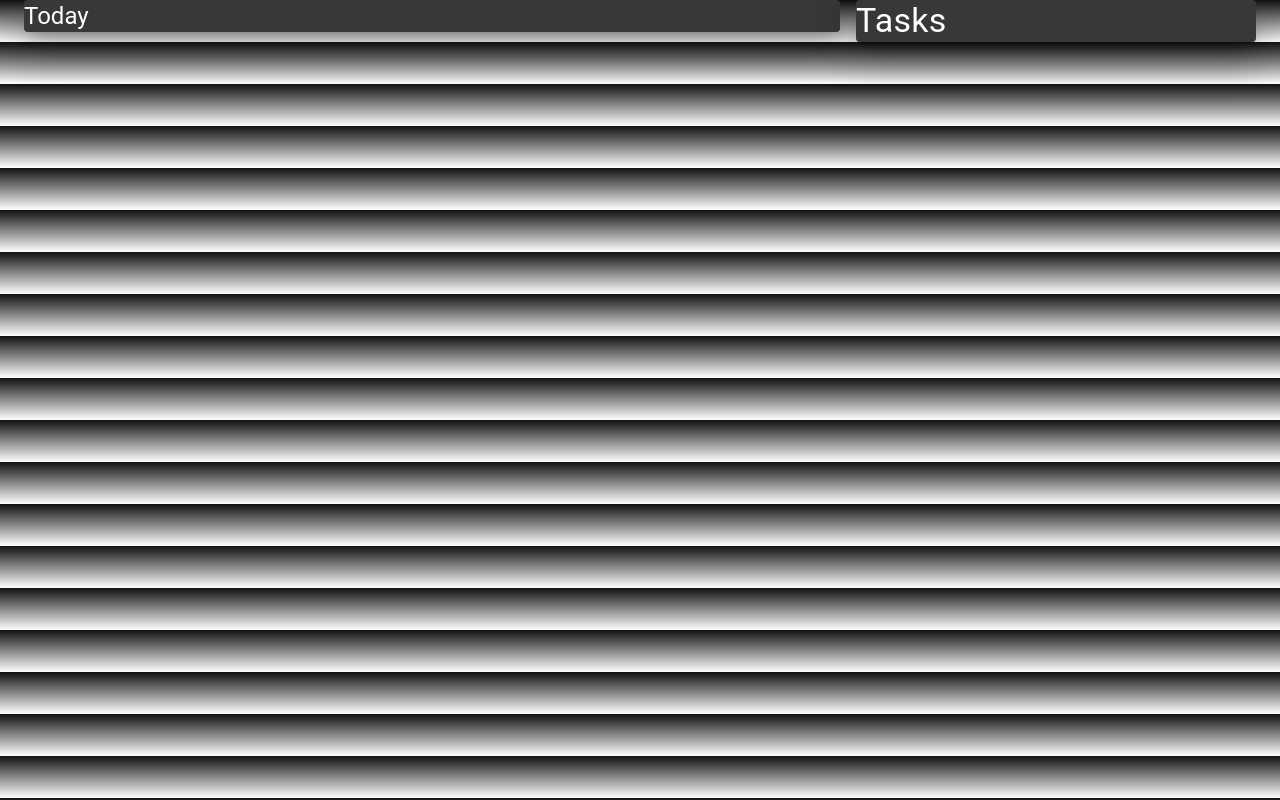
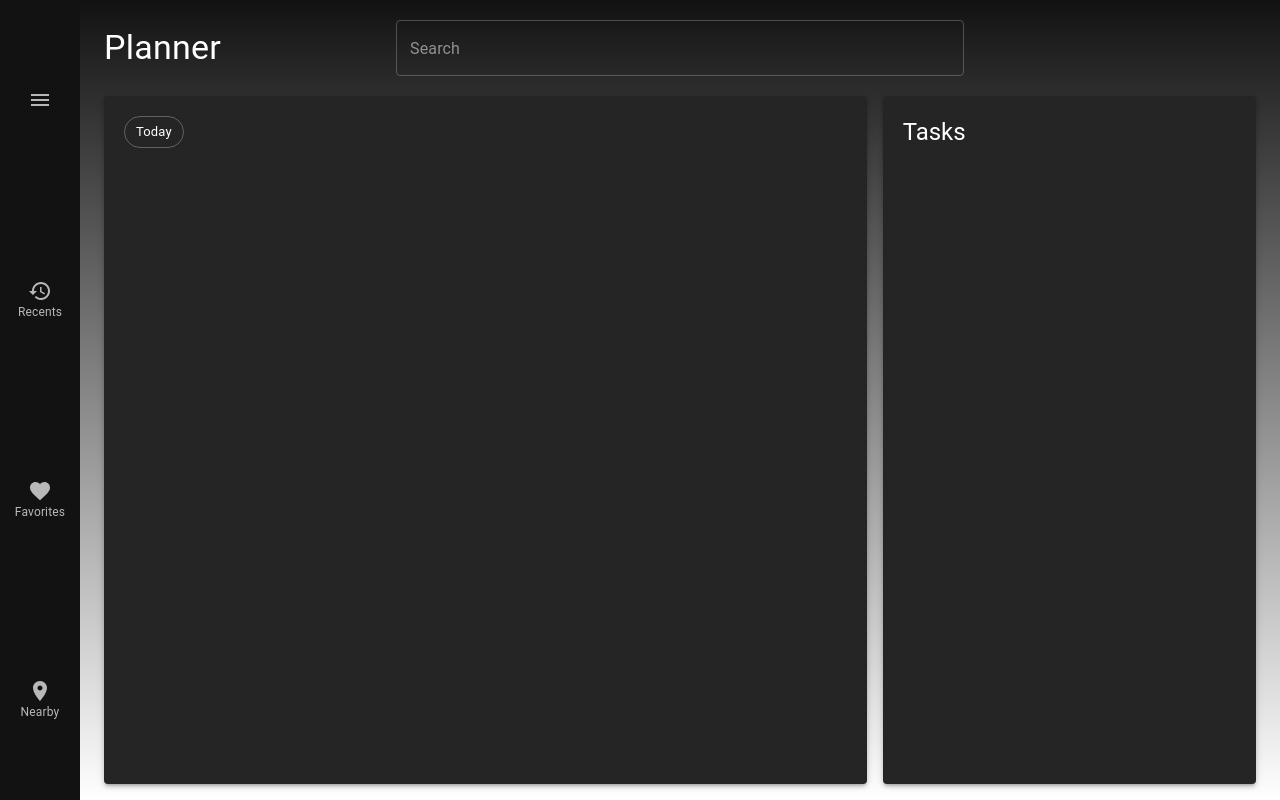
Before and after one commit to lukasbuehler/planner, a Next.js app: page / in a window 1280 px wide. Built offline with nearby package versions, Linux system fonts and the light colour scheme.

Commit message:
WIP: layout stuff

```diff
--- a/app/globals.css
+++ b/app/globals.css
@@ -25,3 +25,6 @@ body {
     )
     rgb(var(--background-start-rgb));
 }
+
+/* debugging */
+/* *{ border: 1px solid red; } */
--- a/app/layout.tsx
+++ b/app/layout.tsx
@@ -15,8 +15,8 @@ export default function RootLayout({
   children: React.ReactNode;
 }) {
   return (
-    <html lang="en">
-      <body>{children}</body>
+    <html lang="en" className="h-full">
+      <body className="h-full">{children}</body>
     </html>
   );
 }
--- a/app/page.tsx
+++ b/app/page.tsx
@@ -1,12 +1,22 @@
 "use client";
 
 import Box from "@mui/material/Box";
-import Card from "@mui/material/Card";
+import TextField from "@mui/material/TextField";
 import Container from "@mui/material/Container";
 import Grid from "@mui/material/Grid";
 import Item from "@mui/material/Grid";
 import Typography from "@mui/material/Typography";
 import Paper from "@mui/material/Paper";
+import Chip from "@mui/material/Chip";
+import BottomNavigation from "@mui/material/BottomNavigation";
+import BottomNavigationAction from "@mui/material/BottomNavigationAction";
+import Button from "@mui/material/Button";
+
+// icons
+import RestoreIcon from "@mui/icons-material/Restore";
+import FavoriteIcon from "@mui/icons-material/Favorite";
+import LocationOnIcon from "@mui/icons-material/LocationOn";
+import MenuIcon from "@mui/icons-material/Menu";
 
 // dark mode
 import { ThemeProvider, createTheme } from "@mui/material/styles";
@@ -22,22 +32,51 @@ export default function Home() {
   return (
     <ThemeProvider theme={darkTheme}>
       <CssBaseline />
-      <main>
-        <Container maxWidth={false}>
-          {" "}
+      <main className="h-full">
+        <Box
+          className="h-full flex"
+          sx={{ "flex-direction": { xs: "column", md: "row-reverse" } }}
+        >
+          <Container maxWidth={false} className="grow">
             {/* no maximum width */}
-          <Grid container spacing={2}>
-            <Grid item sx={{ display: { xl: "block", xs: "none" } }} xl={3}>
-              <Item>
-                <Paper elevation={24}>
-                  <Typography variant="h5">Projects</Typography>
-                </Paper>
+            <Grid container spacing={2} className="h-28 w-full">
+              <Grid
+                item
+                xs={0}
+                md={3}
+                sx={{ display: { md: "block", xs: "none" } }}
+              >
+                <Item className="w-full h-full py-4 flex items-center">
+                  <Typography variant="h4">Planner</Typography>
                 </Item>
               </Grid>
-            <Grid item xs={12} md={8} xl={6}>
-              <Item>
-                <Paper elevation={24}>
-                  <Typography variant="h5">Today</Typography>
+              <Grid item xs={12} md={6}>
+                <Item className="w-full h-full py-4 flex items-center">
+                  <TextField
+                    id="search"
+                    variant="outlined"
+                    className="w-full"
+                    placeholder="Search"
+                  />
+                </Item>
+              </Grid>
+            </Grid>
+            <Grid
+              container
+              spacing={2}
+              style={{ height: "calc(100% + 16px - 7rem)" }}
+            >
+              <Grid item sx={{ display: { xl: "block", xs: "none" } }} xl={3}>
+                <Item className="h-full">
+                  <Button>New Task</Button>
+                  <Typography variant="h6">Projects</Typography>
+                  <Typography variant="h6">Study Buddies</Typography>
+                </Item>
+              </Grid>
+              <Grid item xs={12} md={8} xl={6} className="">
+                <Item className="h-full">
+                  <Paper elevation={3} className="p-5 rounded-xl h-full">
+                    <Chip label="Today" variant="outlined" />
                   </Paper>
                 </Item>
               </Grid>
@@ -47,14 +86,45 @@ export default function Home() {
                 md={4}
                 xl={3}
               >
-              <Item>
-                <Paper elevation={24}>
-                  <Typography variant="h4">Tasks</Typography>
+                <Item className="h-full">
+                  <Paper elevation={3} className="p-5 rounded-xl h-full">
+                    <Typography variant="h5">Tasks</Typography>
                   </Paper>
                 </Item>
               </Grid>
             </Grid>
           </Container>
+          <BottomNavigation
+            showLabels
+            sx={{
+              "flex-direction": { md: "column", xs: "row" },
+              height: { xs: "auto", md: "100%" },
+              "justify-content": { xs: "center", md: "start" },
+            }}
+          >
+            <BottomNavigationAction
+              label=""
+              icon={<MenuIcon />}
+              className="grow-0 p-3 mb-5 mt-3"
+              sx={{ display: { xs: "none", md: "block" } }}
+            />
+            <BottomNavigationAction
+              label="Recents"
+              icon={<RestoreIcon />}
+              className="grow-0 p-3"
+            />
+            <BottomNavigationAction
+              label="Favorites"
+              icon={<FavoriteIcon />}
+              className="grow-0 p-3"
+            />
+            <BottomNavigationAction
+              label="Nearby"
+              icon={<LocationOnIcon />}
+              className="grow-0 p-3"
+            />
+          </BottomNavigation>
+        </Box>
       </main>
     </ThemeProvider>
   );
--- a/package.json
+++ b/package.json
@@ -12,6 +12,7 @@
     "@emotion/react": "^11.11.1",
     "@emotion/server": "^11.11.0",
     "@emotion/styled": "^11.11.0",
+    "@mui/icons-material": "^5.14.3",
     "@mui/material": "^5.14.5",
     "@types/node": "20.5.0",
     "@types/react": "18.2.20",
```
Also changed, not shown: 1 other file (tests, documents, lock files or other folders). Lines whose indentation alone changed are shown as unchanged.
